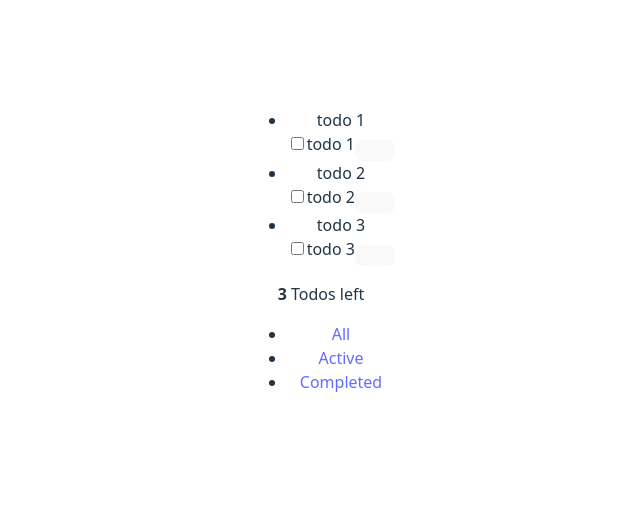
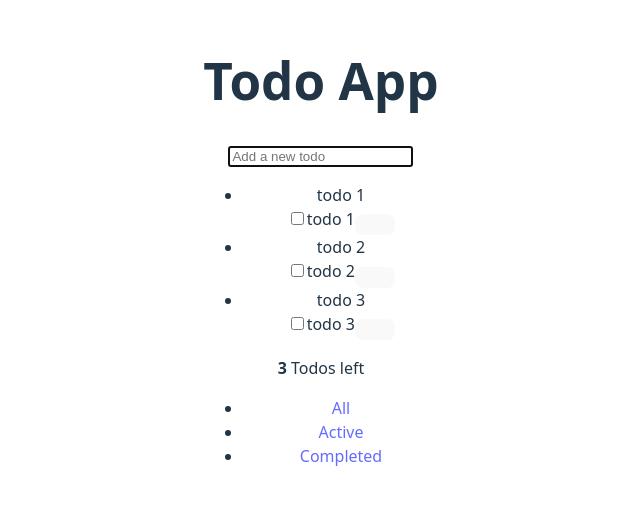
Before and after one commit to jpberse/todo-app-ts, a React (Vite) app: page / in a window 1280 px wide. Shown: the part 149-654 px from the top of the page, without its empty margins (319-959 px from the left). Built offline with nearby package versions, Linux system fonts and the light colour scheme.

Commit message:
Funcionalidad para Agregar Todos en el Header

```diff
--- a/src/App.tsx
+++ b/src/App.tsx
@@ -1,9 +1,10 @@
 import{ useState } from 'react'
+import { filterValue, type todoCompleted, type todoId, type todoTitle } from './types'
+import { Header } from './components/Header'
 import { Todos } from './components/Todos'
-import { filterValue, type todoCompleted, type todoId } from './types'
-import './App.css'
 import { Footer } from './components/Footer'
 import { TODO_FILTERS } from './consts'
+import './App.css'
 
 const mockTodos = [
   {
@@ -56,6 +57,16 @@ const App: React.FC = () => {
     setTodos(newTodos)
   }
 
+  const handleAddTodo = ({ title }: todoTitle) => {
+    const newTodo = {
+      title,
+      id: crypto.randomUUID(),
+      completed: false
+    }
+    const newTodos = [...todos, newTodo]
+    setTodos(newTodos)
+  }
+
   const activeCount = todos.filter(todo => !todo.completed).length
   const CompleteTodos = todos.length - activeCount
 
@@ -67,6 +78,7 @@ const App: React.FC = () => {
 
   return (
     <>
+      <Header addTodo={handleAddTodo}/>
       <Todos
         todos={filteredTodos}
         removeTodo={handleRemove}
--- /dev/null
+++ b/src/components/CreateTodo.tsx
@@ -0,0 +1,28 @@
+import React, { useState } from "react"
+import { todoTitle } from "../types"
+
+interface Props {
+    saveTodo: (title: todoTitle) => void
+}
+
+export const CreateTodo: React.FC<Props> = ({ saveTodo }) => {
+    const [inputValue, setInputValue] = useState('')
+
+    const handleSubmit = (event: React.FormEvent<HTMLFormElement>) => {
+        event.preventDefault()
+        saveTodo({ title: inputValue})
+        setInputValue('')
+    }
+
+    return (
+        <form onSubmit={handleSubmit}>
+            <input
+                type="text"
+                placeholder="Add a new todo"
+                value={inputValue}
+                autoFocus
+                onChange={(e) => setInputValue(e.target.value)}
+            />
+        </form>
+    )
+}
--- /dev/null
+++ b/src/components/Header.tsx
@@ -0,0 +1,18 @@
+import { todoTitle } from "../types"
+import { CreateTodo } from "./CreateTodo"
+
+interface Props {
+    addTodo: (title: todoTitle) => void
+}
+
+export const Header: React.FC<Props> = ({ addTodo }) => {
+    return (
+        <header>
+            <h1>Todo App</h1>
+
+            <CreateTodo
+                saveTodo={addTodo}
+            />
+        </header>
+    )
+}
```
